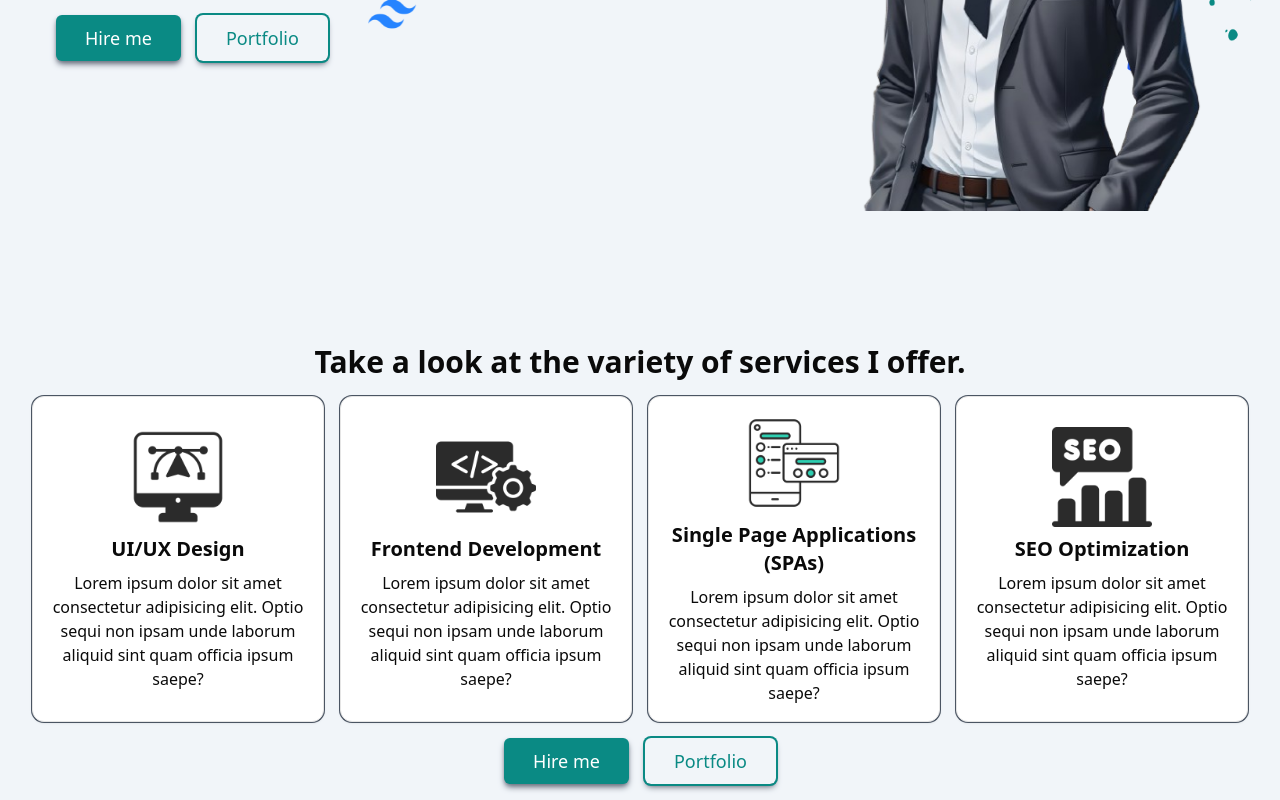
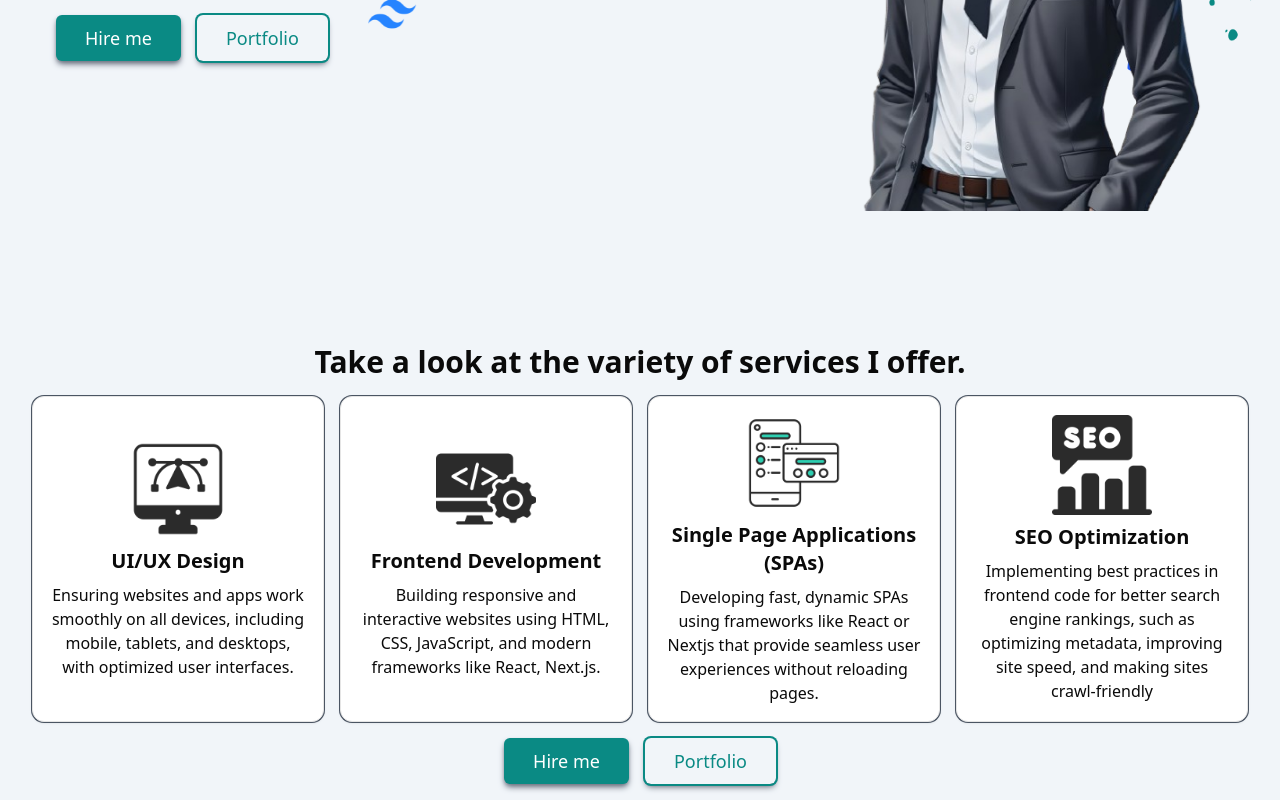
Before and after one commit to iamasadshah/my-portfolio, a Next.js app: page / in a window 1280 px wide. Shown: the part 544-1344 px from the top of the page. Built offline with nearby package versions, Linux system fonts and the light colour scheme.

Commit message:
services page completed

```diff
--- a/src/app/components/Services.tsx
+++ b/src/app/components/Services.tsx
@@ -18,8 +18,8 @@ const Services = () => {
           />
           <h3 className="service-heading">UI/UX Design</h3>
           <p>
-            Lorem ipsum dolor sit amet consectetur adipisicing elit. Optio sequi
-            non ipsam unde laborum aliquid sint quam officia ipsum saepe?
+            Ensuring websites and apps work smoothly on all devices, including
+            mobile, tablets, and desktops, with optimized user interfaces.
           </p>
         </Card>
         <Card className="services-card">
@@ -32,8 +32,8 @@ const Services = () => {
           />
           <h3 className="service-heading">Frontend Development</h3>
           <p>
-            Lorem ipsum dolor sit amet consectetur adipisicing elit. Optio sequi
-            non ipsam unde laborum aliquid sint quam officia ipsum saepe?
+            Building responsive and interactive websites using HTML, CSS,
+            JavaScript, and modern frameworks like React, Next.js.
           </p>
         </Card>
         <Card className="services-card">
@@ -46,8 +46,8 @@ const Services = () => {
           />
           <h3 className="service-heading">Single Page Applications (SPAs)</h3>
           <p>
-            Lorem ipsum dolor sit amet consectetur adipisicing elit. Optio sequi
-            non ipsam unde laborum aliquid sint quam officia ipsum saepe?
+            Developing fast, dynamic SPAs using frameworks like React or Nextjs
+            that provide seamless user experiences without reloading pages.
           </p>
         </Card>
         <Card className="services-card">
@@ -60,8 +60,9 @@ const Services = () => {
           />
           <h3 className="service-heading">SEO Optimization</h3>
           <p>
-            Lorem ipsum dolor sit amet consectetur adipisicing elit. Optio sequi
-            non ipsam unde laborum aliquid sint quam officia ipsum saepe?
+            Implementing best practices in frontend code for better search
+            engine rankings, such as optimizing metadata, improving site speed,
+            and making sites crawl-friendly
           </p>
         </Card>
       </div>
```
